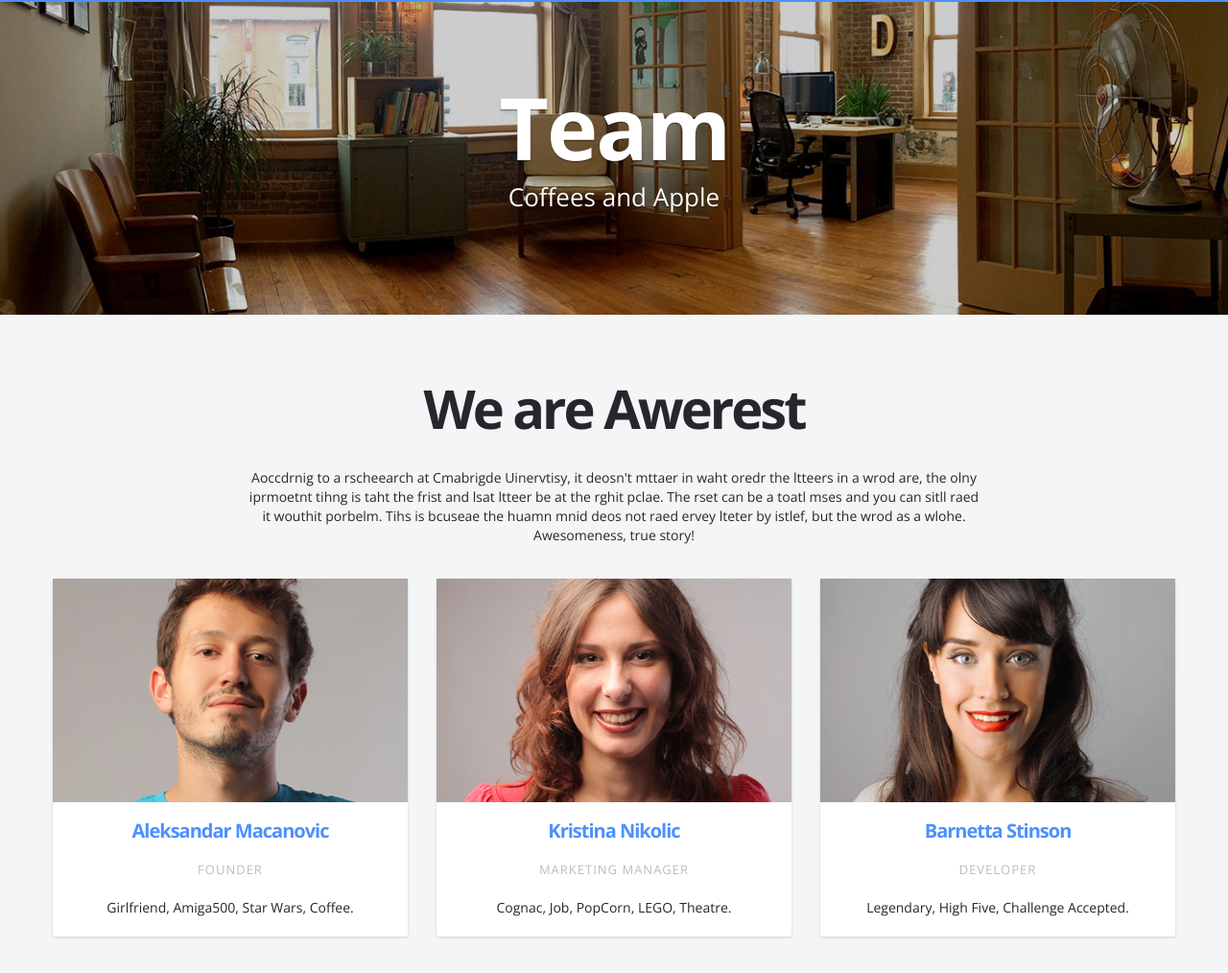
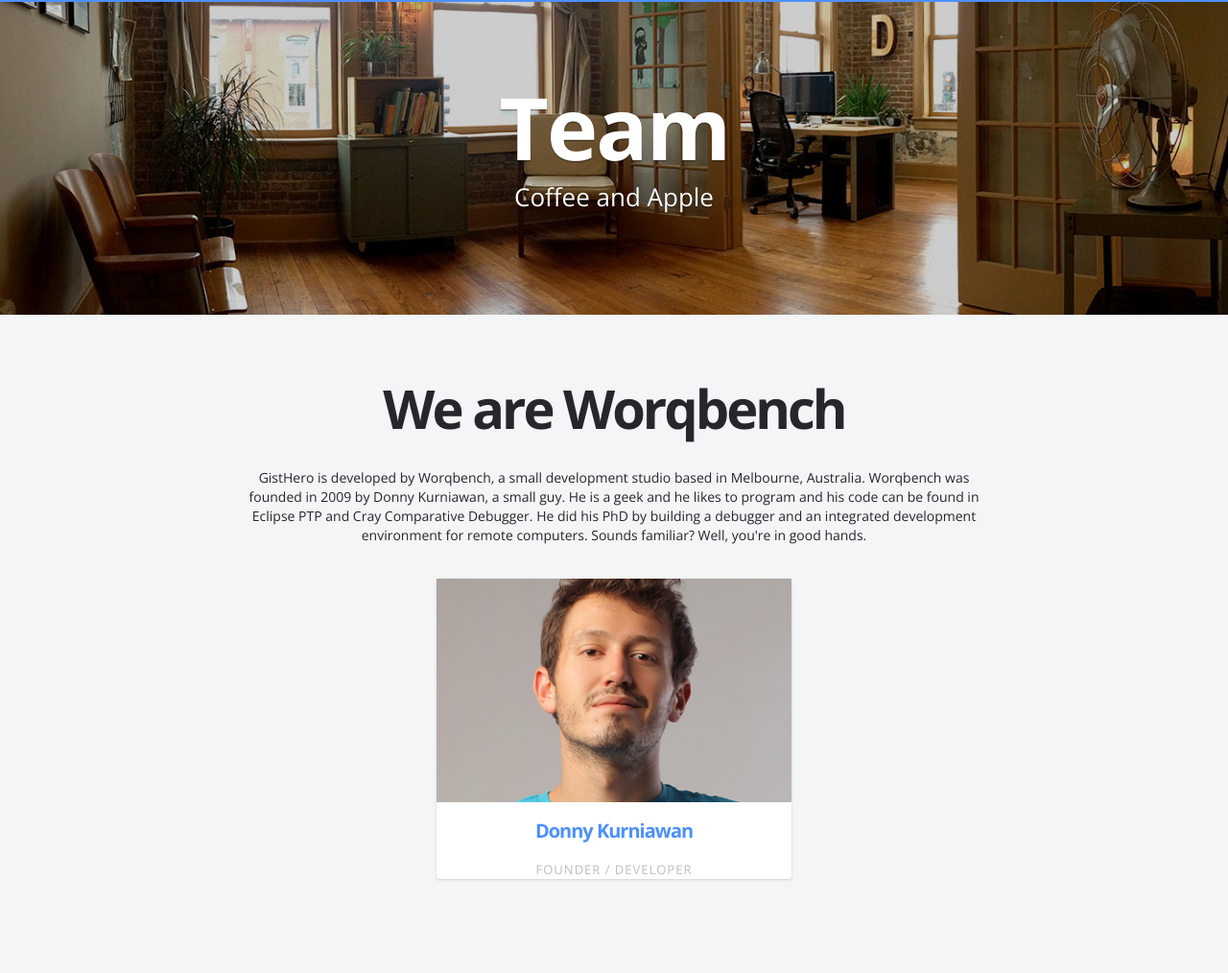
Before and after one commit to gisthero/gisthero.github.io, a plain HTML site: page index.html in a window 1280 px wide. Shown: the part 6686-7700 px from the top of the page at 96% size. Drawn offline with nearby package versions, Linux system fonts and the light colour scheme.

Commit message:
Changed the Team section.

```diff
--- a/index.html
+++ b/index.html
@@ -449,12 +449,12 @@
 	<!--start team-desktop header-->
 			<section id="team-top-desktop" class="visible-desktop" data-stellar-background-ratio="0.6" data-stellar-vertical-offset="20">
 				<h1 class="header">Team</h1>
-				<p class="header">Coffees and Apple</p>
+				<p class="header">Coffee and Apple</p>
 			</section>
 	<!--start team-mobile header-->
 			<section id="team-top-mobile" class="hidden-desktop">
 				<h1 class="header">Team</h1>
-				<p class="header">Coffees and Apple</p>
+				<p class="header">Coffee and Apple</p>
 			</section>
 		</section>
 	<!--start team-->
@@ -462,37 +462,21 @@
 			<div class="container">
 				<div class="row divide">
 					<div class="span8 offset2">
-						<h1>We are Awerest</h1>
-						<p class="center">Aoccdrnig to a rscheearch at Cmabrigde Uinervtisy, it deosn't mttaer in waht oredr the ltteers in a wrod are,
-						the olny iprmoetnt tihng is taht the frist and lsat ltteer be at the rghit pclae.
-						The rset can be a toatl mses and you can sitll raed it wouthit porbelm.
-						Tihs is bcuseae the huamn mnid deos not raed ervey lteter by istlef, but the wrod as a wlohe. Awesomeness, true story!</p>
+						<h1>We are Worqbench</h1>
+						<p class="center">GistHero is developed by Worqbench, a small development studio based in Melbourne, Australia. Worqbench was founded in 2009 by Donny Kurniawan, a small guy. He is a geek and he likes to program and his code can be found in Eclipse PTP and Cray Comparative Debugger. He did his PhD by building a debugger and an integrated development environment for remote computers. Sounds familiar? Well, you're in good hands.</p>
 					</div>
 					<div class="span12">
 						<ul class="thumbnails">
 							<li class="span4">
+							</li>
+							<li class="span4">
 								<div class="thumbnail">
 									<img src="img/team/team_1.jpg" alt="">
-									<h4>Aleksandar Macanovic</h4>
-									<span>Founder</span>
-									<p>Girlfriend, Amiga500, Star Wars, Coffee.</p>
+									<h4>Donny Kurniawan</h4>
+									<span>Founder / Developer</span>
 								</div>
 							</li>
 							<li class="span4">
-								<div class="thumbnail">
-									<img src="img/team/team_2.jpg" alt="">
-									<h4>Kristina Nikolic</h4>
-									<span>Marketing Manager</span>
-									<p>Cognac, Job, PopCorn, LEGO, Theatre.</p>
-								</div>
-							</li>
-							<li class="span4">
-								<div class="thumbnail">
-									<img src="img/team/team_3.jpg" alt="">
-									<h4>Barnetta Stinson</h4>
-									<span>Developer</span>
-									<p>Legendary, High Five, Challenge Accepted.</p>
-								</div>
 							</li>
 						</ul>
 					</div>
```
Also changed, not shown: img/team/team_2.jpg (deleted), img/team/team_2@2x.jpg (deleted), img/team/team_3.jpg (deleted), img/team/team_3@2x.jpg (deleted).
